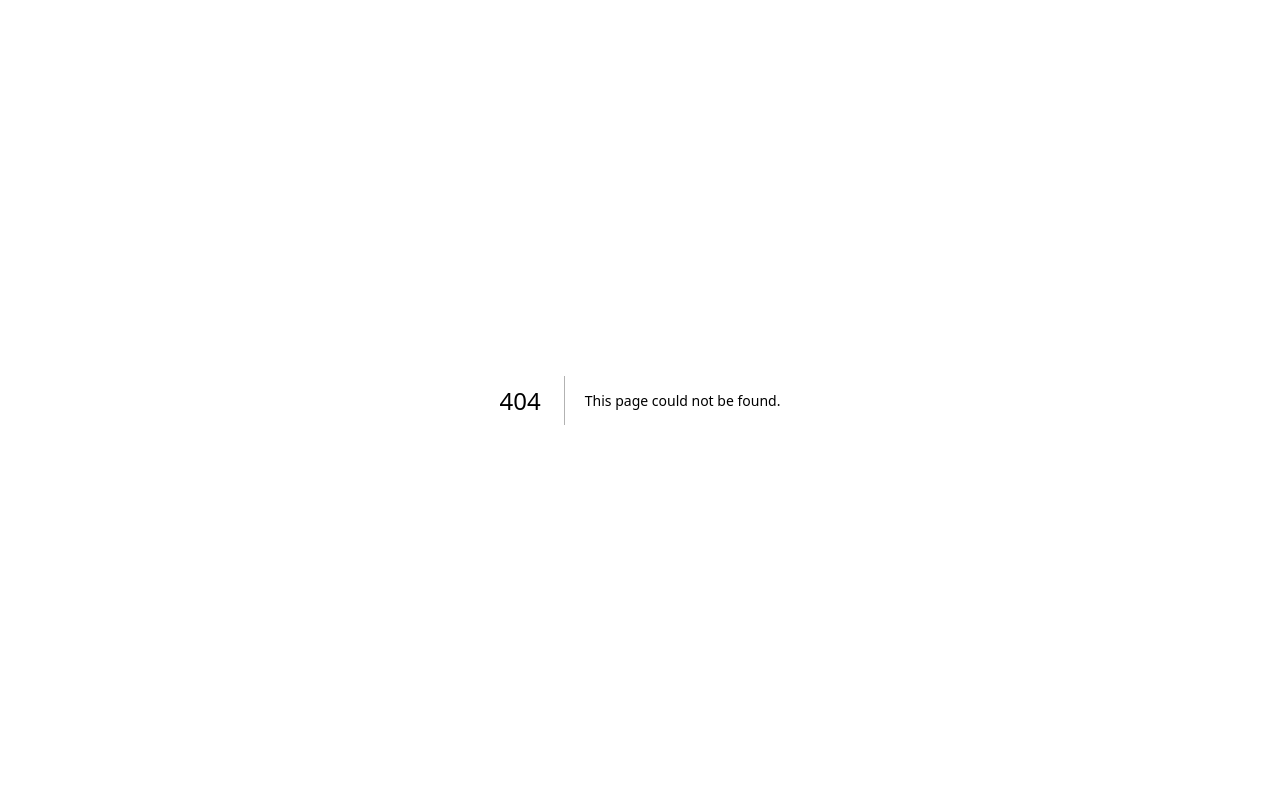
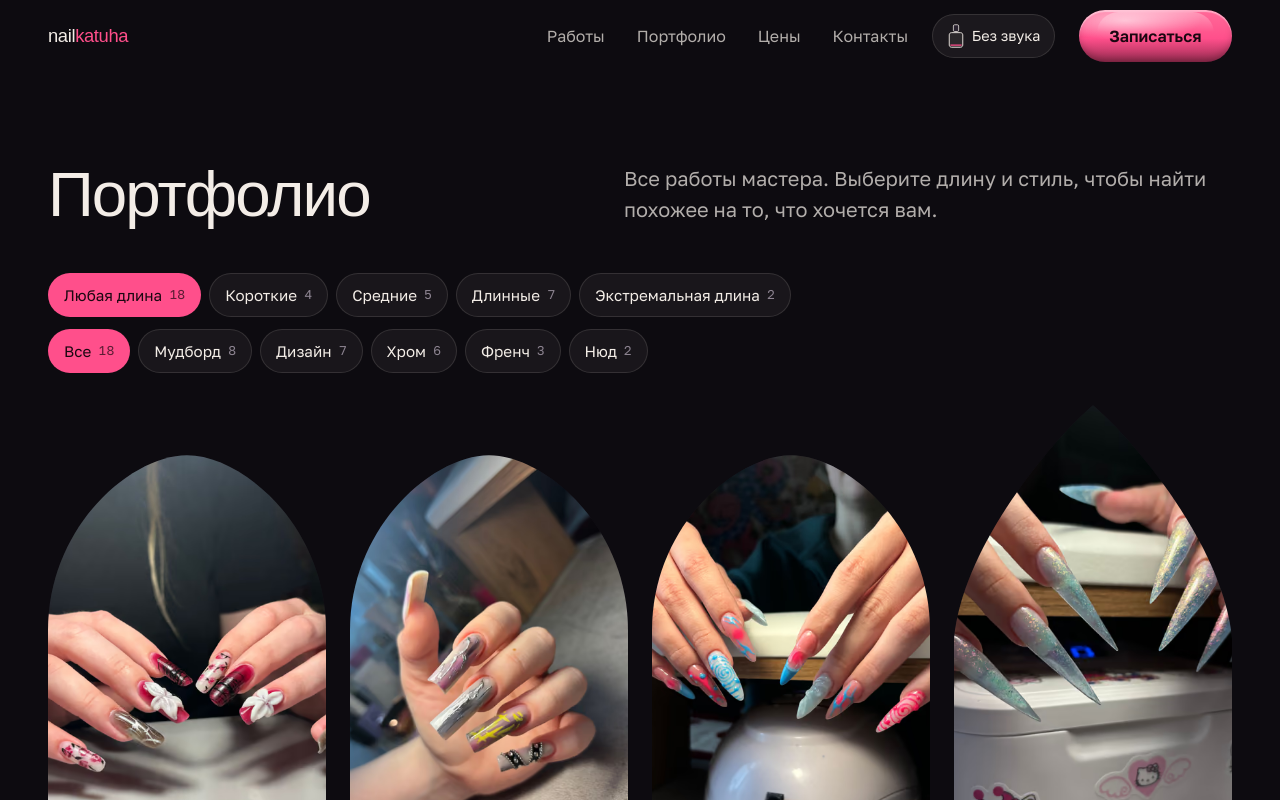
Before and after one commit to YoungOver/nailkatuha, a Next.js app in the folder web/: page /portfolio in a window 1280 px wide. Before the commit this address had no page. Shown: the top 800 px of the page. Built offline with nearby package versions, Linux system fonts and the light colour scheme; a web font is replaced by a local one.

Commit message:
Добавить web/src/app/portfolio

```diff
--- /dev/null
+++ b/web/src/app/portfolio/page.tsx
@@ -0,0 +1,26 @@
+import type { Metadata } from 'next'
+import { NailMasks } from '@/components/NailMasks'
+import { works } from '@/content/works'
+import { NailFile } from '@/fx/NailFile'
+import { Footer } from '@/sections/Footer'
+import { Header } from '@/sections/Header'
+import { Portfolio } from '@/sections/Portfolio'
+
+export const metadata: Metadata = {
+  title: `Портфолио nailkatuha: ${works.length} работ`,
+  description: 'Работы мастера: короткие и экстремальные длины, хром, френч, нюд, дизайн и мудборды с референсами.',
+}
+
+export default function PortfolioPage() {
+  return (
+    <>
+      <NailMasks />
+      <Header />
+      <main className="portfolio-page">
+        <Portfolio />
+      </main>
+      <Footer />
+      <NailFile />
+    </>
+  )
+}
```
